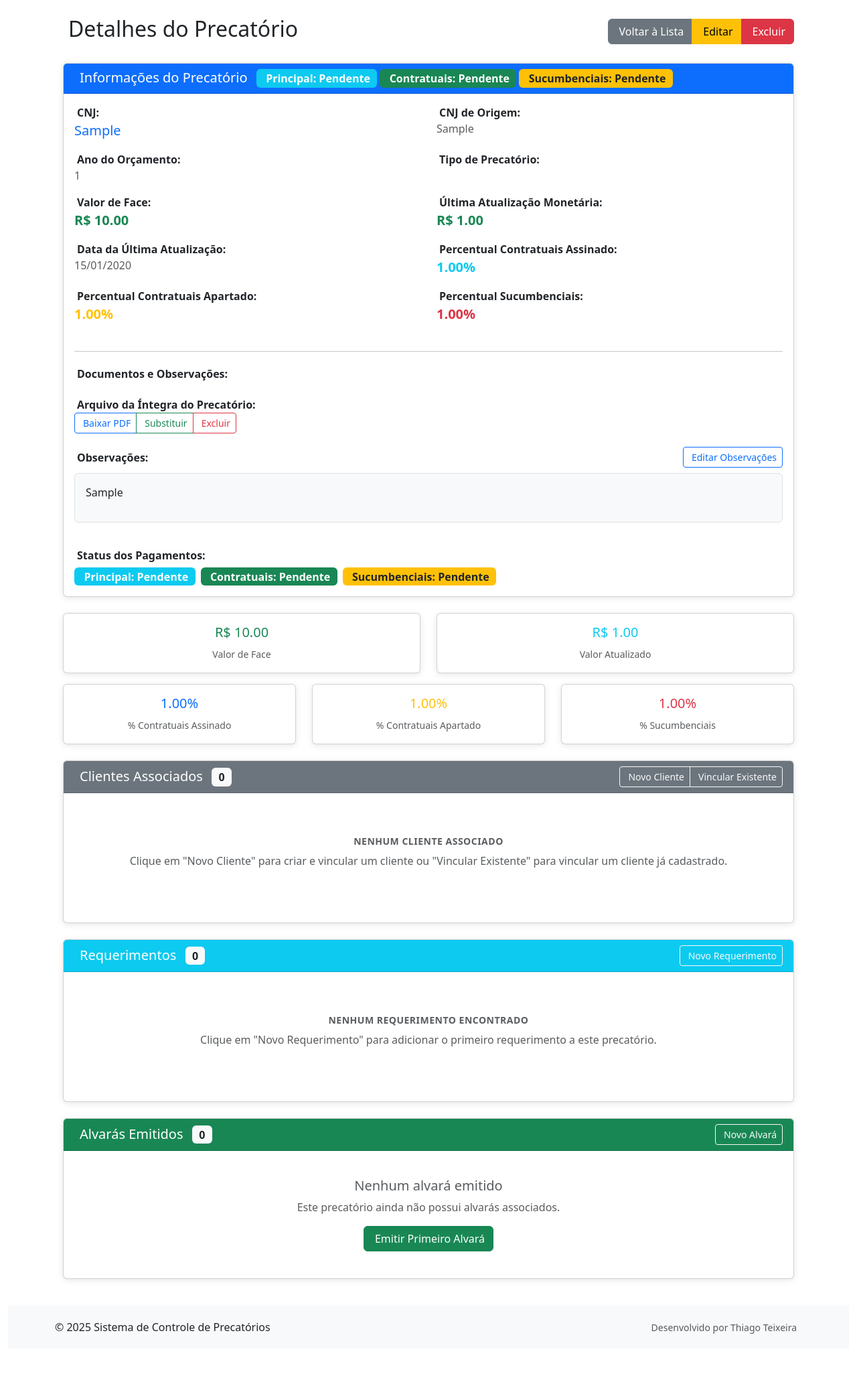
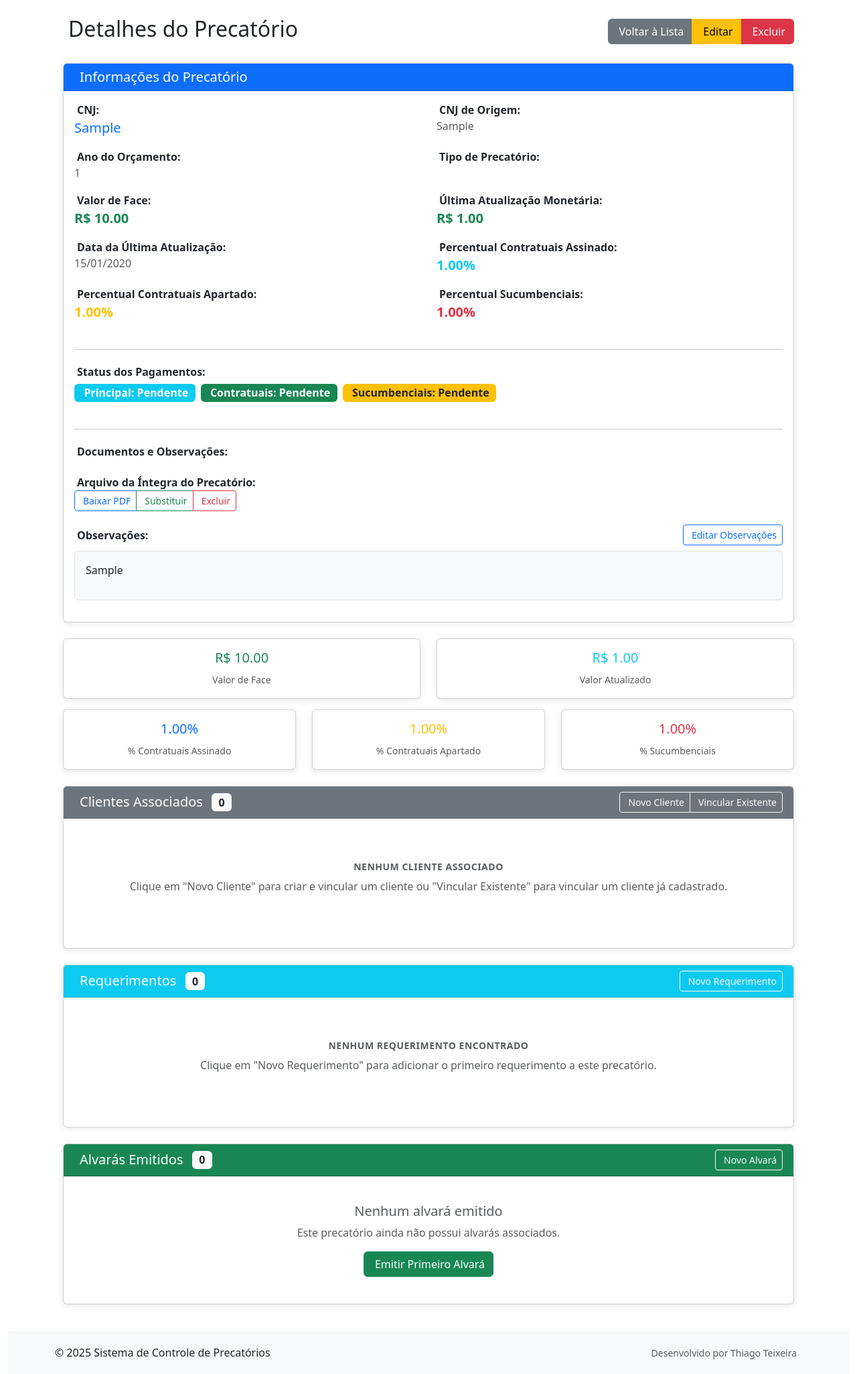
Before and after one commit to thsteixeira/precatorios, a Django app: page /precatorios/Sample/ in a window 1280 px wide. Shown: the part 56-2107 px from the top of the page at 67% size. Before the commit the page ends 2047 px from the top, so only its background shows below. Run offline with Django 3.2, Linux system fonts and the light colour scheme; a user stored in the database is signed in; tables that the repository leaves empty hold one stand-in row (values such as "Sample post"); some libraries are stand-ins or nearby versions.

Commit message:
reorganizing precatorio_details template

```diff
--- a/precapp/templates/precapp/precatorio_detail.html
+++ b/precapp/templates/precapp/precatorio_detail.html
@@ -37,17 +37,6 @@
                 <h5 class="mb-0">
                     <i class="fas fa-info-circle me-2"></i>
                     Informações do Precatório
-                    <div class="ms-2 d-inline-flex gap-1">
-                        <span class="badge bg-info">
-                            <i class="fas fa-coins me-1"></i>Principal: {{ precatorio.get_credito_principal_display }}
-                        </span>
-                        <span class="badge bg-success">
-                            <i class="fas fa-file-contract me-1"></i>Contratuais: {{ precatorio.get_honorarios_contratuais_display }}
-                        </span>
-                        <span class="badge bg-warning text-dark">
-                            <i class="fas fa-balance-scale me-1"></i>Sucumbenciais: {{ precatorio.get_honorarios_sucumbenciais_display }}
-                        </span>
-                    </div>
                 </h5>
             </div>
             <div class="card-body">
@@ -332,6 +321,23 @@
                         <div class="col-md-6 mb-3">
                             <strong><i class="fas fa-percentage me-1"></i>Percentual Sucumbenciais:</strong><br>
                             <span class="text-danger fs-5 fw-bold">{{ precatorio.percentual_sucumbenciais|floatformat:2 }}%</span>
+                        </div>
+
+                        <!-- Status dos Pagamentos -->
+                        <div class="col-12 mb-3">
+                            <hr class="my-4">
+                            <h6><strong><i class="fas fa-tags me-1"></i>Status dos Pagamentos:</strong></h6>
+                            <div class="d-flex flex-wrap gap-2">
+                                <span class="badge bg-info fs-6">
+                                    <i class="fas fa-coins me-1"></i>Principal: {{ precatorio.get_credito_principal_display }}
+                                </span>
+                                <span class="badge bg-success fs-6">
+                                    <i class="fas fa-file-contract me-1"></i>Contratuais: {{ precatorio.get_honorarios_contratuais_display }}
+                                </span>
+                                <span class="badge bg-warning text-dark fs-6">
+                                    <i class="fas fa-balance-scale me-1"></i>Sucumbenciais: {{ precatorio.get_honorarios_sucumbenciais_display }}
+                                </span>
+                            </div>
                         </div>
 
                         <!-- Documentos e Observações -->
@@ -438,24 +444,6 @@
                         </div>
                     </div>
 
-                    <!-- Status Badges -->
-                    <div class="row mt-4">
-                        <div class="col-12">
-                            <h6><strong><i class="fas fa-tags me-1"></i>Status dos Pagamentos:</strong></h6>
-                            <div class="d-flex flex-wrap gap-2">
-                                <span class="badge bg-info fs-6">
-                                    <i class="fas fa-coins me-1"></i>Principal: {{ precatorio.get_credito_principal_display }}
-                                </span>
-                                <span class="badge bg-success fs-6">
-                                    <i class="fas fa-file-contract me-1"></i>Contratuais: {{ precatorio.get_honorarios_contratuais_display }}
-                                </span>
-                                <span class="badge bg-warning text-dark fs-6">
-                                    <i class="fas fa-balance-scale me-1"></i>Sucumbenciais: {{ precatorio.get_honorarios_sucumbenciais_display }}
-                                </span>
-
-                            </div>
-                        </div>
-                    </div>
                 {% endif %}
             </div>
         </div>
```
